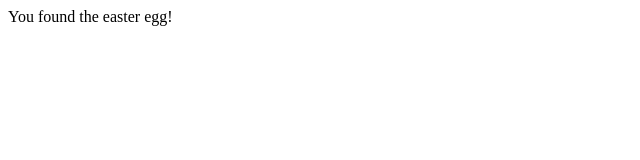
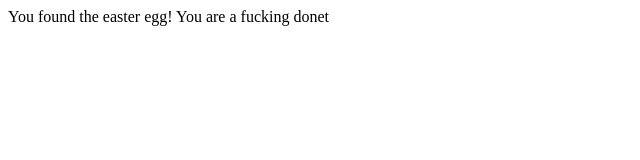
Before and after one commit to Qadratic/qadratic.github.io, a plain HTML site: page index.html in a window 1280 px wide. Shown: the whole page, without its empty margins (0-640 px from the left). Drawn offline with Linux system fonts and the light colour scheme.

Commit message:
Updated the easter egg.
Ankit sharma

```diff
--- a/index.html
+++ b/index.html
@@ -3,5 +3,6 @@
 <html>
 <body>
 	You found the easter egg!
+	You are a fucking donet
 </body
 </html>
```
